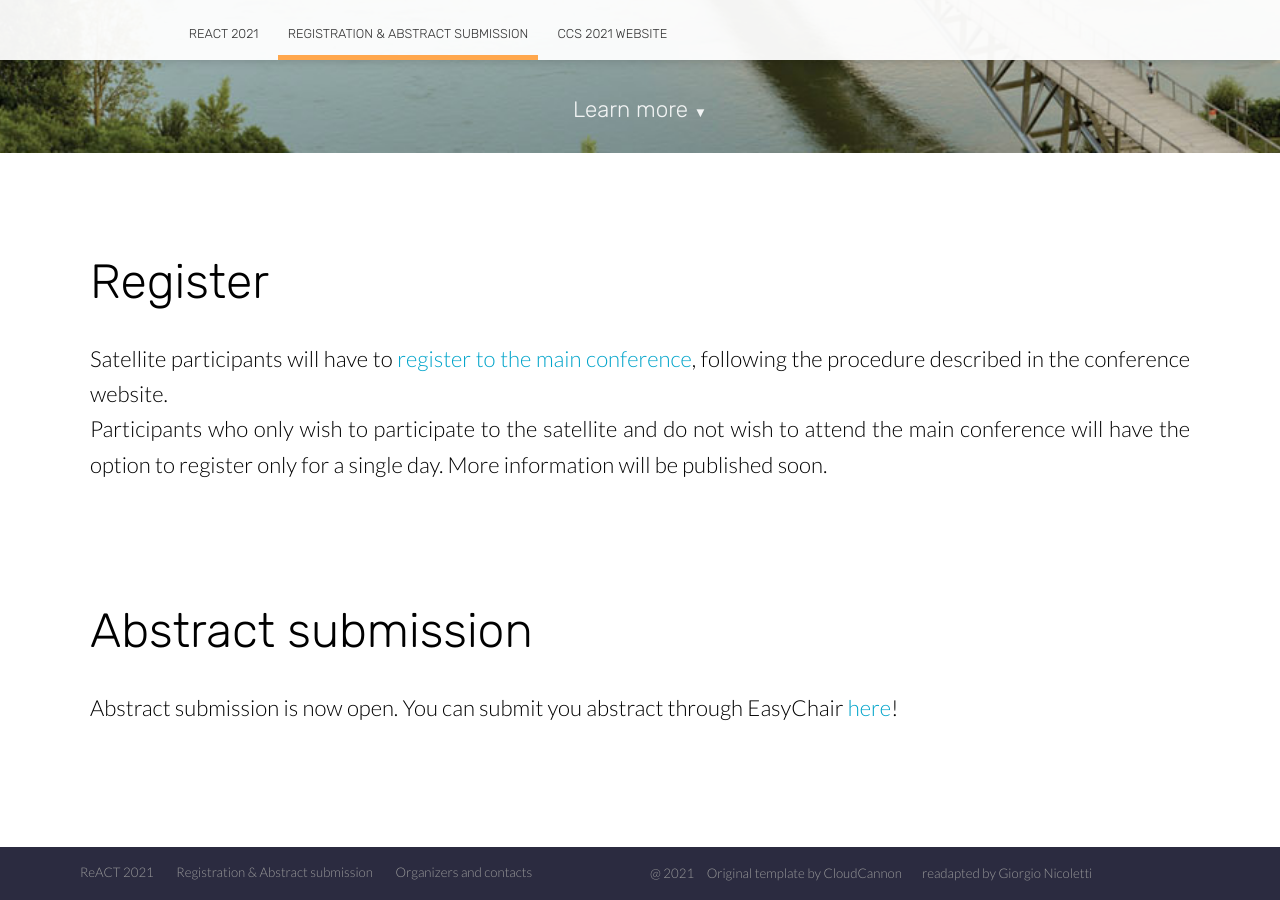
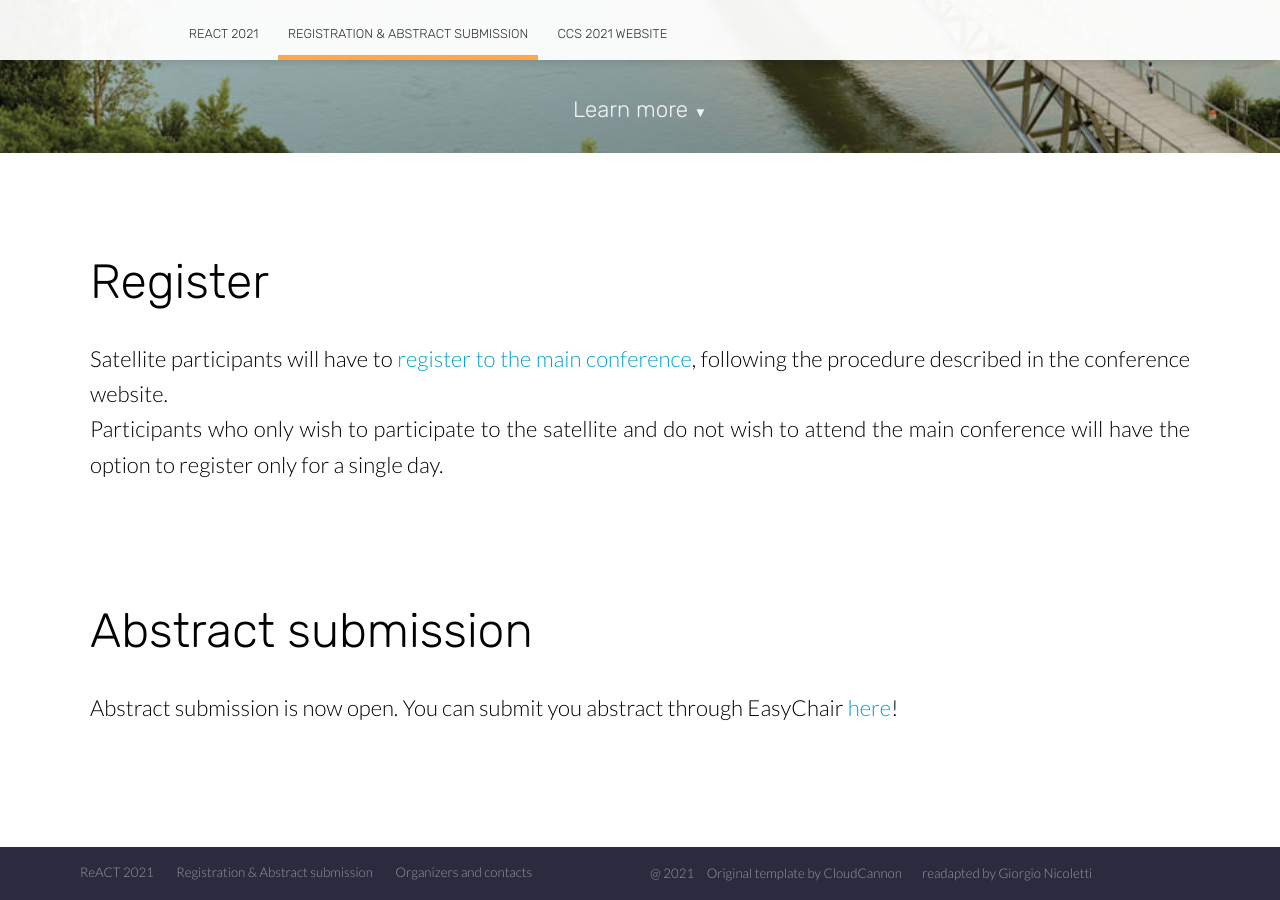
Before and after one commit to liphlab/REACT2021, a Jekyll site: the page built from registration.html, in a window 1280 px wide and 900 px high, scrolled down 747 px. Built offline with Jekyll 4.4.1, drawn with Linux system fonts in a browser that asks for light colours; nearby versions of some CDN libraries.

Commit message:
Updated registration info

```diff
--- a/registration.html
+++ b/registration.html
@@ -19,11 +19,9 @@ image: /images/centre-congres.jpg
 		<div class="container flex">
 			<div class="text" style = "text-align: justify;text-justify: inter-word;">
 				<h2 class="editable">Register</h2>
-				<p>Satellite participants will have to <a href = "https://ccs2021.univ-lyon1.fr/#REGISTRATION">register to the main conference</a>,
+				<p>Satellite participants will have to <a href = "https://ccs2021.univ-lyon1.fr/#REGISTRATION" target="_blank">register to the main conference</a>,
 					following the procedure described in the conference website.<br>
-					Participants who only wish to participate to the satellite and do not wish to attend the main conference will have the option to register only for a single day.
-					More information will be published soon.
-					</p>
+					Participants who only wish to participate to the satellite and do not wish to attend the main conference will have the option to register only for a single day.</p>
 			</div>
 		</div>
 	</section>
```
